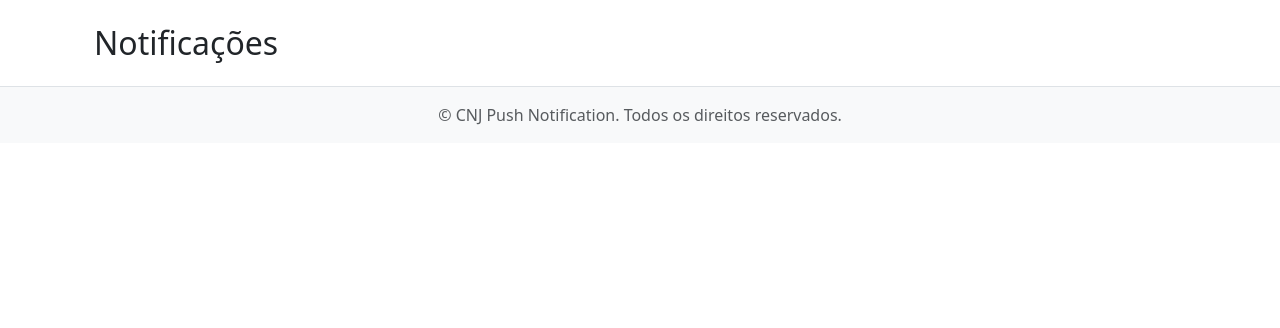
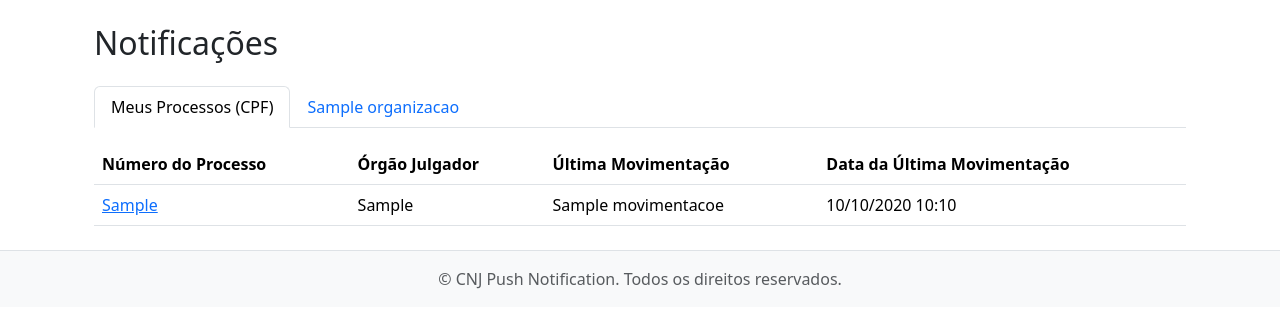
Before and after one commit to HelderVieira/cnj_push_notfication, a Django app: page /notificacoes/ in a window 1280 px wide. Shown: the part 149-477 px from the top of the page. Run offline with Django 5.2, Linux system fonts and the light colour scheme; a user stored in the database is signed in; tables that the repository leaves empty hold one stand-in row (values such as "Sample post"); a database or web service that is not in the repository returns one stand-in record (values such as "Sample title"); some libraries are stand-ins or nearby versions.

Commit message:
feat: implement notifications page with process movement tracking and organization tabs

```diff
--- a/core/settings.py
+++ b/core/settings.py
@@ -26,7 +26,7 @@ SECRET_KEY = config('SECRET_KEY')
 # SECURITY WARNING: don't run with debug turned on in production!
 DEBUG = config('DEBUG', default=False, cast=bool)
 
-ALLOWED_HOSTS = []
+ALLOWED_HOSTS = ['*']
 
 
 # Application definition
--- a/templates/website/notificacoes.html
+++ b/templates/website/notificacoes.html
@@ -4,5 +4,36 @@
 {% block content %}
 <div class="container mt-4">
     <h2 class="mb-4">Notificações <span class="htmx-indicator spinner-border spinner-border-sm" role="status" aria-hidden="true"></span></h2>
+    <ul class="nav nav-tabs" id="notificacoesTabs" role="tablist">
+        <li class="nav-item" role="presentation">
+            <button class="nav-link {% if active_tab == 'cpf' %}active{% endif %}" id="cpf-tab"
+                    data-bs-toggle="tab" data-bs-target="#notificacoes-lista"
+                    type="button" role="tab" aria-controls="notificacoes-lista" aria-selected="{% if active_tab == 'cpf' %}true{% else %}false{% endif %}"
+                    hx-get="{% url 'notificacoes' %}?tab=cpf"
+                    hx-target="#notificacoes-lista"
+                    hx-push-url="true"
+                    hx-indicator=".htmx-indicator">
+                Meus Processos (CPF)
+            </button>
+        </li>
+        {% for org in organizacoes %}
+        <li class="nav-item" role="presentation">
+            <button class="nav-link {% if active_tab == 'org_'|add:org.id|stringformat:"s" %}active{% endif %}" id="org-{{ org.id }}-tab"
+                    data-bs-toggle="tab" data-bs-target="#notificacoes-lista"
+                    type="button" role="tab" aria-controls="notificacoes-lista" aria-selected="{% if active_tab == 'org_'|add:org.id|stringformat:"s" %}true{% else %}false{% endif %}"
+                    hx-get="{% url 'notificacoes' %}?tab=org_{{ org.id }}"
+                    hx-target="#notificacoes-lista"
+                    hx-push-url="true"
+                    hx-indicator=".htmx-indicator">
+                {{ org.nome }}
+            </button>
+        </li>
+        {% endfor %}
+    </ul>
+    <div class="tab-content mt-3" id="notificacoesTabsContent">
+        <div class="tab-pane fade show active" id="notificacoes-lista" role="tabpanel" aria-labelledby="active-tab">
+            {% include 'website/partials/_notificacoes_lista.html' %}
+        </div>
+    </div>
 </div>
 {% endblock %}
--- /dev/null
+++ b/templates/website/partials/_notificacoes_lista.html
@@ -0,0 +1,22 @@
+<table class="table table-hover">
+    <thead>
+        <tr>
+            <th>Número do Processo</th>
+            <th>Órgão Julgador</th>
+            <th>Última Movimentação</th>
+            <th>Data da Última Movimentação</th>
+        </tr>
+    </thead>
+    <tbody>
+    {% for processo, movimentacao in processos_com_movimentacoes.items %}
+        <tr>
+            <td><a href="{% url 'processo_detail' processo.numero_processo %}">{{ processo.numero_processo }}</a></td>
+            <td>{{ processo.orgao_julgador }}</td>
+            <td>{% if movimentacao %}{{ movimentacao.nome }}{% else %}<span class="text-muted">Sem movimentações</span>{% endif %}</td>
+            <td>{% if movimentacao %}{{ movimentacao.dataHora|date:'d/m/Y H:i' }}{% else %}-{% endif %}</td>
+        </tr>
+    {% empty %}
+        <tr><td colspan="4" class="text-center">Nenhum processo monitorado nesta aba.</td></tr>
+    {% endfor %}
+    </tbody>
+</table>
--- a/website/views.py
+++ b/website/views.py
@@ -21,6 +21,14 @@ def get_item(dictionary, key):
     return dictionary.get(key)
 
 from django.contrib import messages
+
+
+def formatar_numero_processo(numero_processo):
+    """
+    Recebe um número de processo e retorna apenas os algarísmos numéricos.
+    """
+    return ''.join(filter(str.isdigit, numero_processo))
+
 
 @login_required
 def meus_processos_view(request):
@@ -78,9 +86,62 @@ def meus_processos_view(request):
 def notificacoes_view(request):
     user = request.user
 
+    # Determina a aba ativa
+    active_tab = request.GET.get('tab', 'cpf')
+    processos = []
+
+    if active_tab == 'cpf':
+        processos = user.processos_monitorados.all().order_by('numero_processo')
+    elif active_tab.startswith('org_'):
+        try:
+            org_id = int(active_tab.split('_')[1])
+            if Vinculo.objects.filter(usuario=user, organizacao_id=org_id).exists():
+                org = Organizacao.objects.get(id=org_id)
+                processos = org.processos_monitorados.all().order_by('numero_processo')
+        except (ValueError, Organizacao.DoesNotExist):
+            processos = []
+
+    # Monta dicionário processo -> última movimentação
+    from pymongo import MongoClient
+    from django.conf import settings
+    from pymongo.errors import PyMongoError
+    processos_com_movimentacoes = {}
+    try:
+        client = MongoClient(settings.MONGODB_URI)
+        db = client[settings.MONGODB_DB_NAME]
+        processos_collection = db["processos"]
+        movimentacoes_collection = db["movimentacoes"]
+        for processo in processos:
+            # Busca o _id do processo pelo numero_processo
+            proc_doc = processos_collection.find_one({"numeroProcesso": formatar_numero_processo(processo.numero_processo)})
+            if proc_doc:
+                proc_id = proc_doc.get("_id")
+                movimentacoes = list(movimentacoes_collection.find({"processo_id": proc_id}))
+                if movimentacoes:
+                    latest_mov = max(movimentacoes, key=lambda x: x["dataHora"])
+                    processos_com_movimentacoes[processo] = latest_mov
+                else:
+                    processos_com_movimentacoes[processo] = None
+            else:
+                processos_com_movimentacoes[processo] = None
+    except (PyMongoError, Exception) as e:
+        print(f"Erro ao buscar movimentações: {e}")
+        for processo in processos:
+            processos_com_movimentacoes[processo] = None
+
+    # Busca organizações para montar abas
+    vinculos = Vinculo.objects.filter(usuario=user).select_related('organizacao')
+    organizacoes = [v.organizacao for v in vinculos]
+
     context = {
+        'organizacoes': organizacoes,
+        'active_tab': active_tab,
+        'processos_com_movimentacoes': processos_com_movimentacoes,
     }
+    if request.headers.get('HX-Request'):
+        return render(request, 'website/partials/_notificacoes_lista.html', context)
     return render(request, 'website/notificacoes.html', context)
+
 
 
 @login_required
@@ -276,13 +337,6 @@ def cadastro_organizacao_view(request, pk=None):
     })
 
 
-def formatar_numero_processo(numero_processo):
-    """
-    Recebe um número de processo e retorna apenas os algarísmos numéricos.
-    """
-    return ''.join(filter(str.isdigit, numero_processo))
-
-
 def get_movimentacoes_by_processo_id(processo_id):
     """
     Busca as movimentações de um processo pelo seu ID do MongoDB.
```
Also changed, not shown: templates/website/partials/_processos_lista.html (+26 -34 lines).
